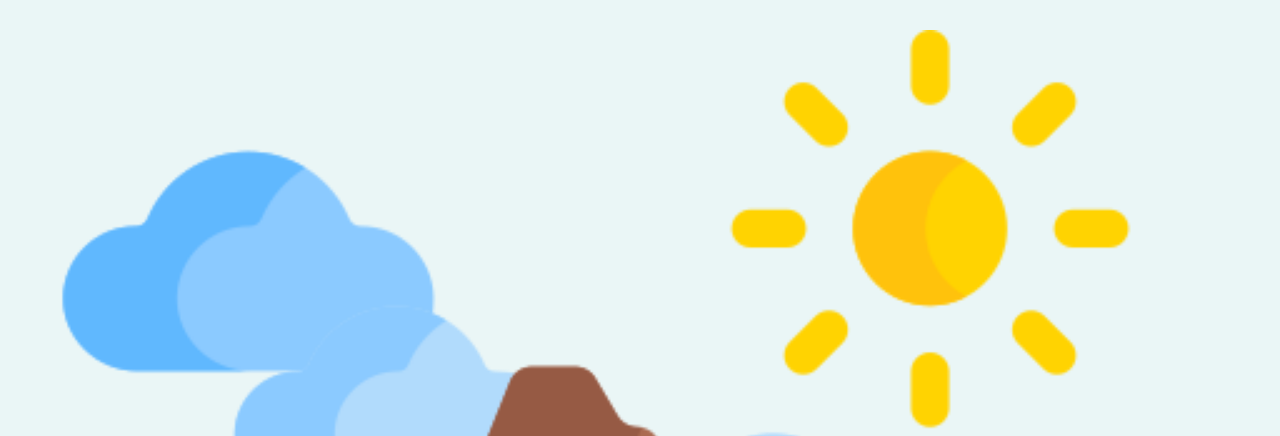
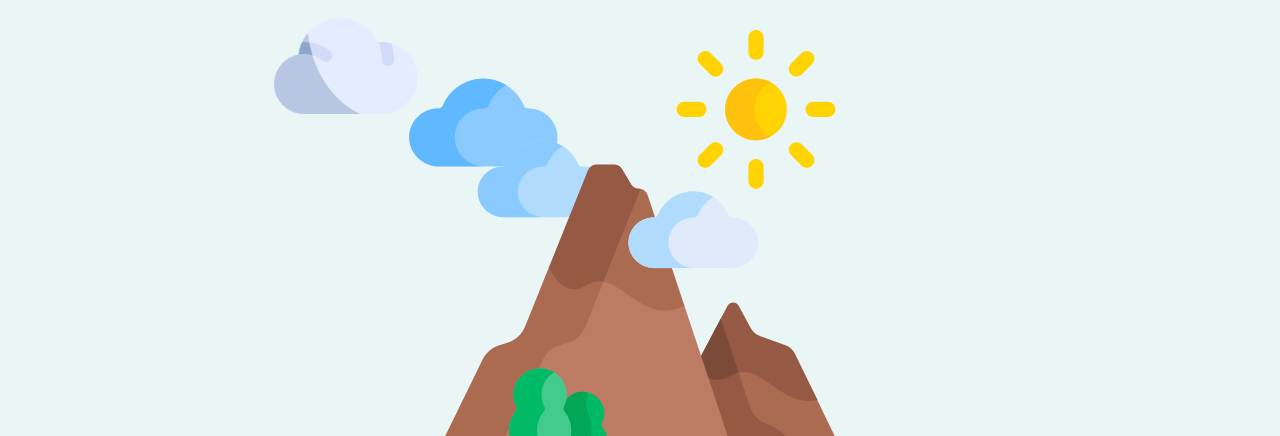
Before and after one commit to claudiustroee/cv2, a plain HTML site: page index.html in a window 1280 px wide. Shown: the part 364-800 px from the top of the page. Drawn offline with Linux system fonts and the light colour scheme.

Commit message:
deleted mountain style

```diff
--- a/css/styles.css
+++ b/css/styles.css
@@ -71,9 +71,6 @@ a {
     position: absolute;
     left: 250px;
     bottom: 400px;
-}
-.mountain-img{
-    width: 100%;
 }
 
 .middle-container{
```
